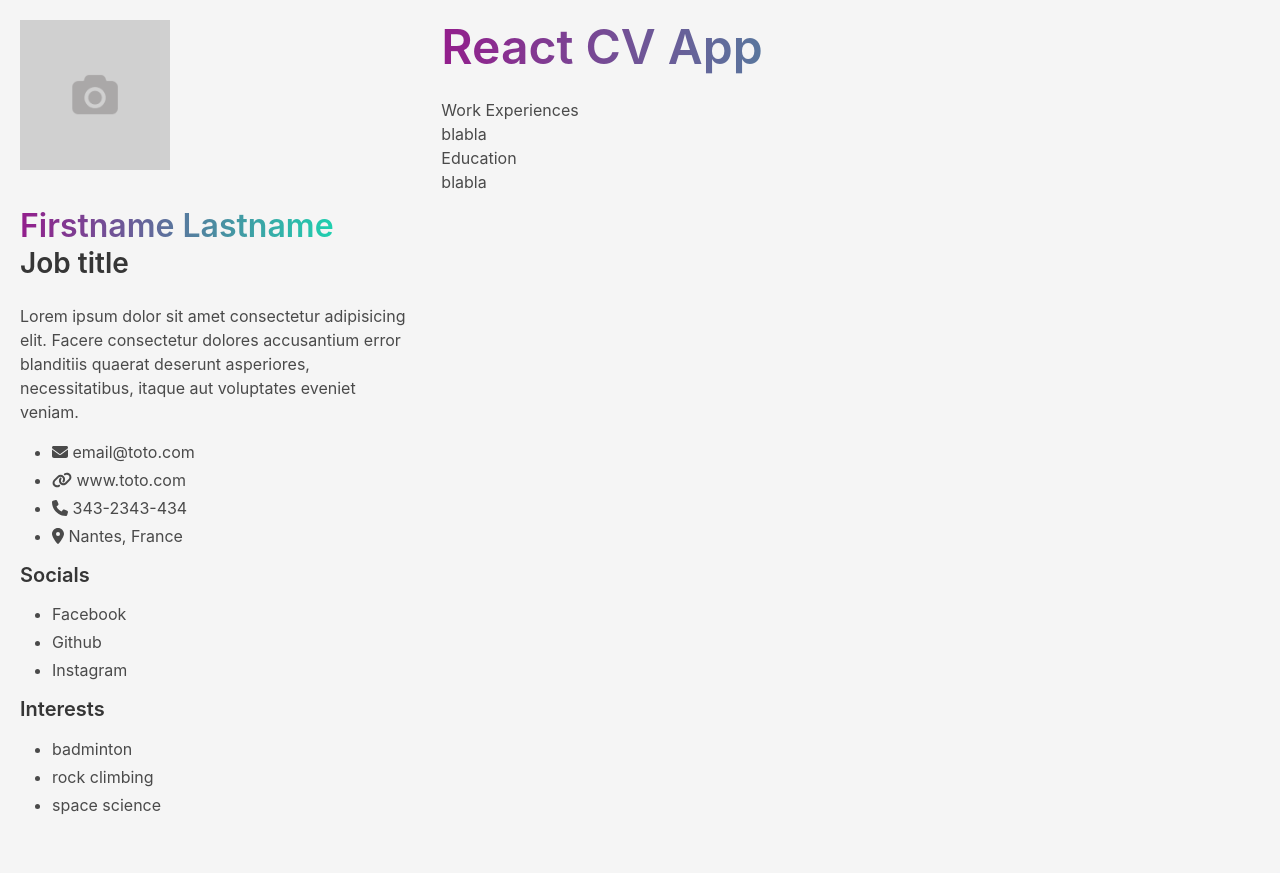
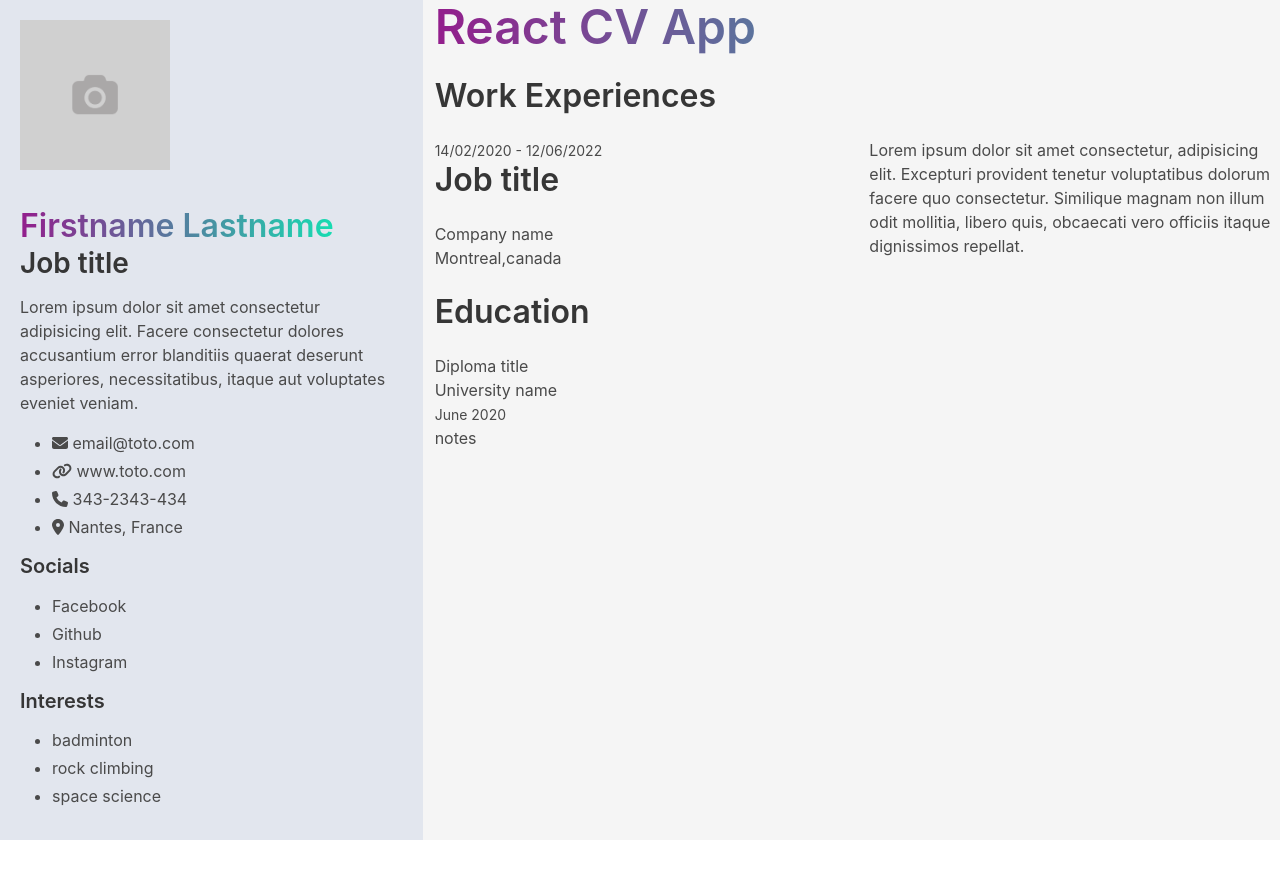
Before and after one commit to edesgree/react-cv-app, a React (Vite) app: page / in a window 1280 px wide. After the commit the page ends 840 px from the top, so only its background shows below. Built offline with nearby package versions, Linux system fonts and the light colour scheme.

Commit message:
dummy content

```diff
--- a/src/App.jsx
+++ b/src/App.jsx
@@ -12,7 +12,8 @@ function App() {
 
   return (
     <main className="App columns">
-      <aside className="column is-one-third content">
+      <aside className="column is-one-third ">
+        <div className="content">
           <header>
             <img
               width="150"
@@ -21,6 +22,7 @@ function App() {
             />
             <h1 className="title">Firstname Lastname</h1>
             <h2 className="subtitle">Job title</h2>
+          </header>
           <p>
             Lorem ipsum dolor sit amet consectetur adipisicing elit. Facere
             consectetur dolores accusantium error blanditiis quaerat deserunt
@@ -52,14 +54,34 @@ function App() {
             <li>rock climbing</li>
             <li>space science</li>
           </ul>
-        </header>
+        </div>
       </aside>
       <div className="column experiences">
         <h1 className="title is-1">React CV App</h1>
-        <h2>Work Experiences</h2>
-        blabla
-        <h2>Education</h2>
-        blabla
+        <h2 className="title">Work Experiences</h2>
+        <div className="work-item columns">
+          <div className="column">
+            <small> 14/02/2020 - 12/06/2022</small>
+            <h3 className="title">Job title</h3>
+            <h4>Company name</h4>
+            <span>Montreal,canada</span>
+          </div>
+          <div className="column">
+            <p>
+              Lorem ipsum dolor sit amet consectetur, adipisicing elit.
+              Excepturi provident tenetur voluptatibus dolorum facere quo
+              consectetur. Similique magnam non illum odit mollitia, libero
+              quis, obcaecati vero officiis itaque dignissimos repellat.
+            </p>
+          </div>
+        </div>
+        <h2 className="title">Education</h2>
+        <div className="education-item">
+          <h3>Diploma title</h3>
+          <h4>University name</h4>
+          <small> June 2020</small>
+          <p>notes</p>
+        </div>
       </div>
     </main>
   );
--- a/src/assets/styles.scss
+++ b/src/assets/styles.scss
@@ -8,7 +8,7 @@ $blue: #4d5b9e;
 $dark-blue: #293264;
 $dark-white: #f5f7fb;
 $light-blue: #d6dbf5;
-$lighter-blue: #dbdef0;
+$lighter-blue: #e2e6ee;
 $light-yellow: #fffad1;
 $grey: #888;
 $purple: rgb(147 30 140);
@@ -26,14 +26,13 @@ body {
 
 main {
   background-color: whitesmoke;
-  border-radius: 15px;
-  -webkit-box-shadow: 0px 0px 114px 0px $light-blue;
-  -moz-box-shadow: 0px 0px 114px 0px $light-blue;
-  box-shadow: 0px 0px 114px 0px $light-blue;
 
-  min-height: 250px;
-  min-width: 250px;
-  padding: 20px;
+  aside {
+    background-color: $lighter-blue;
+    .content {
+      padding: 20px;
+    }
+  }
 }
 
 h1 {
```
Lines whose indentation alone changed are shown as unchanged.
